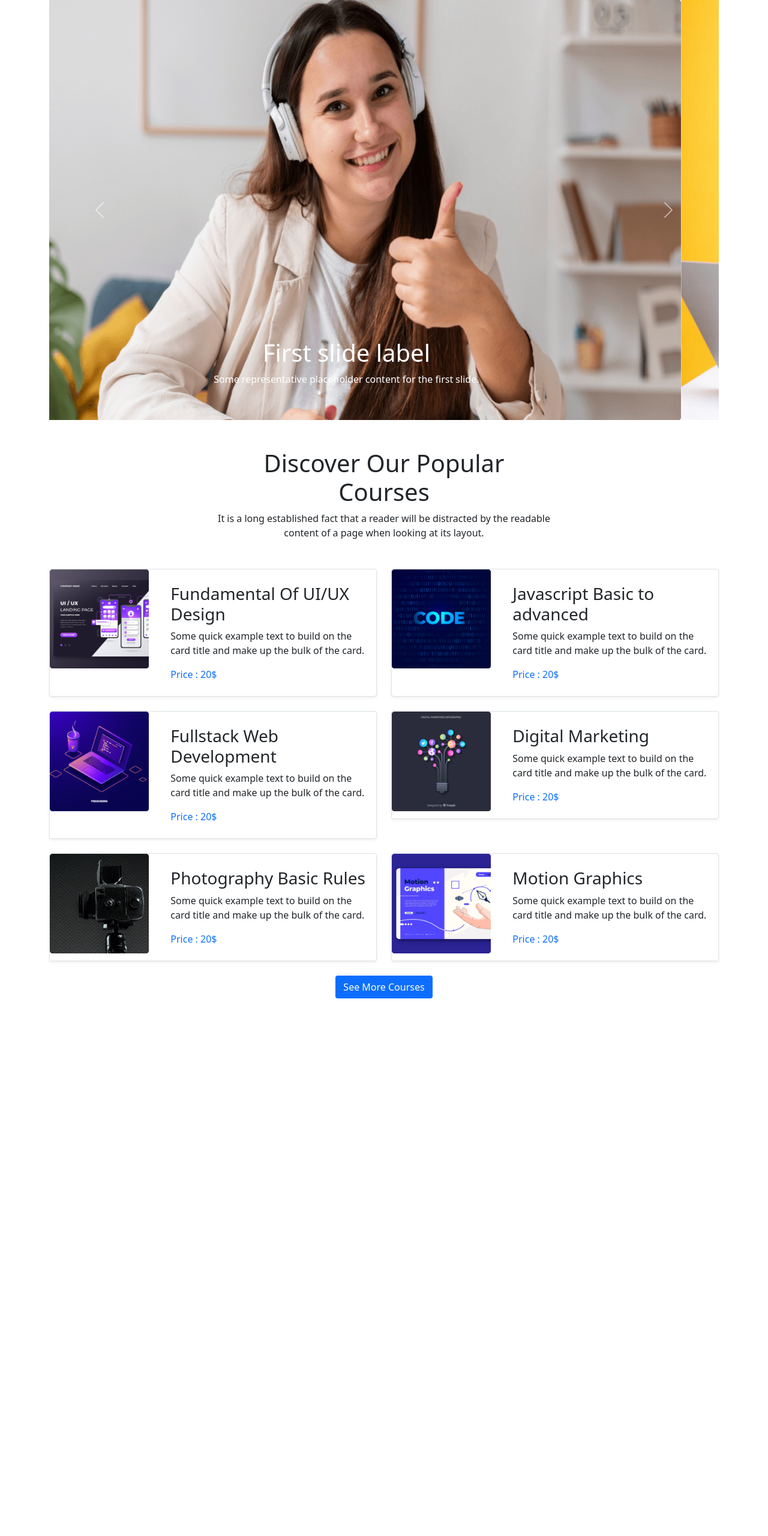
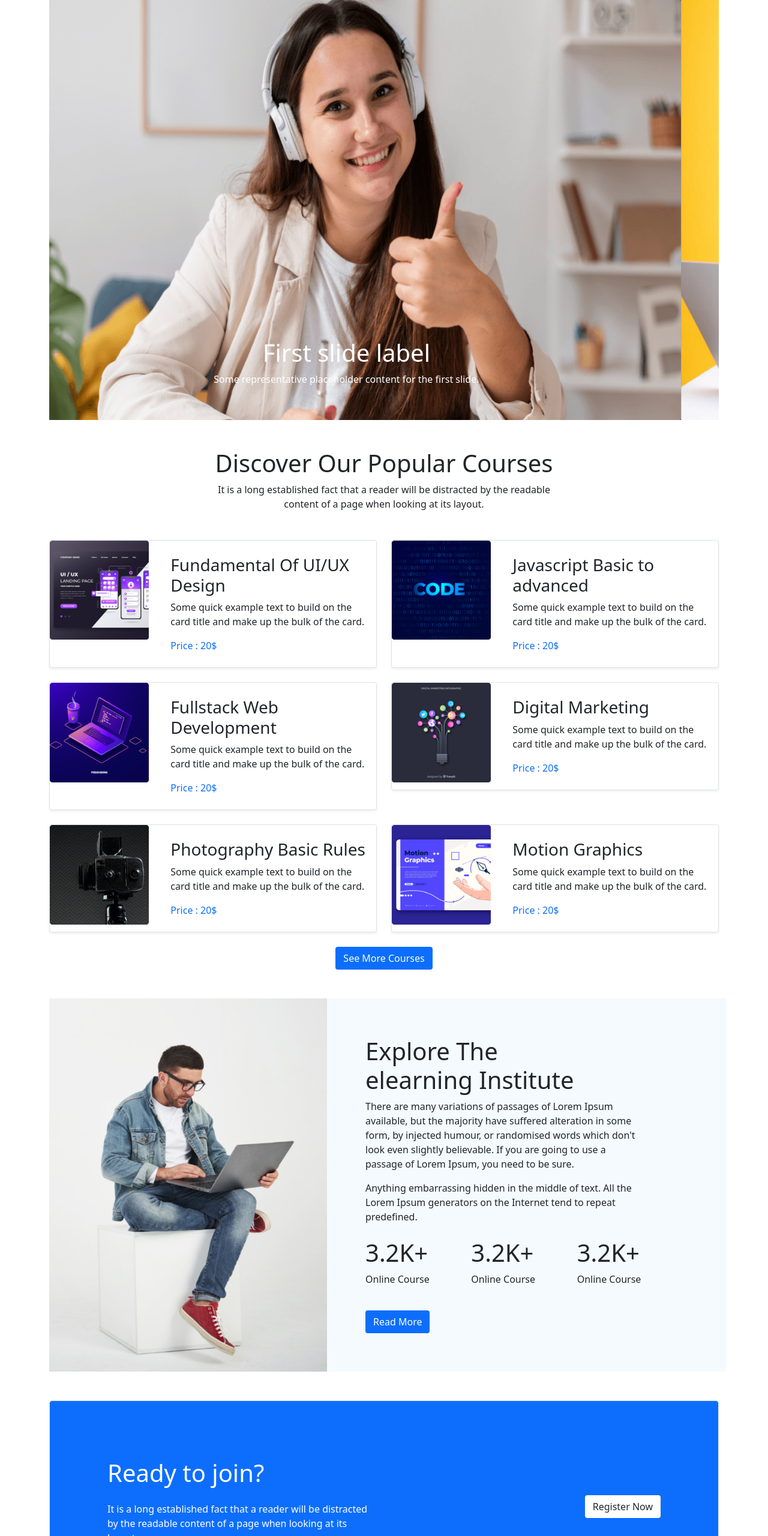
Before and after one commit to alamin516/pro-edu-landingpage, a plain HTML site: page index.html in a window 1280 px wide. Shown: the top 2560 px of the page at 60% size. Before the commit the page ends 1712 px from the top, so only its background shows below. Drawn offline with nearby package versions, Linux system fonts and the light colour scheme.

Commit message:
Explore Section added

```diff
--- a/css/style.css
+++ b/css/style.css
@@ -0,0 +1,15 @@
+.carousel-item {
+    position: relative;
+    z-index: 2;
+}
+
+.carousel-item::after {
+    position: absolute;
+    content: "";
+    width: 100%;
+    height: 100%;
+    top: 0;
+    left: 0;
+    background: rgba(29, 29, 29, 0.7);
+    z-index: -1;
+}
--- a/index.html
+++ b/index.html
@@ -63,7 +63,8 @@
         <div class="carousel-inner">
           <!-- Carosuel Single Item Start -->
           <div class="carousel-item active ">
-            <img src="images/cover/cover-1.png" class="d-block w-100 img-fluid" style="height: 700px;" alt="...">
+            <img src="images/cover/cover-1.png" class="d-block w-100 img-fluid opacity-25" style="height: 700px;"
+              alt="...">
             <div class="carousel-caption d-none d-md-block d-flex align-items-center">
               <h1>First slide label</h1>
               <p>Some representative placeholder content for the first slide.</p>
@@ -105,8 +106,8 @@
     <!-- Carosuel Section End  -->
 
     <!-- Course Section Start  -->
-    <div class="section my-5">
-      <h1 class="text-center">Discover Our Popular <br> Courses</h1>
+    <div class="courses-section my-5">
+      <h1 class="text-center w-26 px-2">Discover Our Popular Courses</h1>
       <p class="text-center mb-lg-5 px-sm-5">It is a long established fact that a reader will be distracted by the
         readable <br> content of a page when looking at its layout.</p>
       <div class="row gx-4 gy-4">
@@ -212,6 +213,104 @@
       </div>
     </div>
     <!-- Course Section Start  -->
+
+    <!-- Explore-section-Start  -->
+    <section class="explore my-lg-5">
+      <div class="row">
+        <div class="col-lg-5 col-md-5 col-sm-12 pe-0">
+          <img src="images/working.png" class="img-fluid" alt="">
+        </div>
+        <div class="col-lg-7 col-md-7 col-sm-12 p-5 d-flex align-items-center" style="background-color: #F4FAFD;">
+          <div class="ps-3 pe-5">
+            <h1 class="w-75">Explore The elearning Institute</h1>
+            <p class="pe-5">There are many variations of passages of Lorem Ipsum available, but the majority have
+              suffered alteration in some form, by injected humour, or randomised words which don't look even slightly
+              believable. If you are going to use a passage of Lorem Ipsum, you need to be sure.</p>
+
+            <p class="pe-5">Anything embarrassing hidden in the middle of text. All the Lorem Ipsum generators on the
+              Internet tend to repeat predefined.</p>
+            <div class="row mt-4">
+              <div class="col-lg-4">
+                <h1>3.2K+</h1>
+                <p>Online Course</p>
+              </div>
+              <div class="col-lg-4">
+                <h1>3.2K+</h1>
+                <p>Online Course</p>
+              </div>
+              <div class="col-lg-4">
+                <h1>3.2K+</h1>
+                <p>Online Course</p>
+              </div>
+            </div>
+
+            <div class="read-more-btn mt-4 ">
+              <button class="btn bg-primary text-white hover">Read More</button>
+            </div>
+          </div>
+        </div>
+      </div>
+    </section>
+    <!-- Explore-section-End  -->
+
+    <!-- Modal box Start  -->
+    <section class="modal-box bg-primary border rounded-3 p-5 my-5">
+      <div class="row p-5 d-flex">
+        <div class="col-lg-6 text-white">
+          <h1 class="mb-4">Ready to join?</h1>
+          <p>It is a long established fact that a reader will be distracted by the readable content of a page when
+            looking at its layout.</p>
+        </div>
+        <div class="col-lg-6 d-flex justify-content-end align-items-center"">
+          <div class="modal-btn ">
+            <!-- Button trigger modal -->
+            <button type="button" class="btn bg-white" data-bs-toggle="modal" data-bs-target="#exampleModal">
+              Register Now
+            </button>
+
+            <!-- Modal -->
+            <div class="modal fade" id="exampleModal" tabindex="-1" aria-labelledby="exampleModalLabel"
+              aria-hidden="true">
+              <div class="modal-dialog">
+                <div class="modal-content">
+                  <div class="modal-header">
+                    <h5 class="modal-title" id="exampleModalLabel">Modal title</h5>
+                    <button type="button" class="btn-close" data-bs-dismiss="modal" aria-label="Close"></button>
+                  </div>
+                  <div class="modal-body">
+                    <form>
+                      <div class="mb-3">
+                        <label for="exampleInputEmail1" class="form-label">Email address</label>
+                        <input type="email" class="form-control" id="exampleInputEmail1" aria-describedby="emailHelp">
+                        <div id="emailHelp" class="form-text">We'll never share your email with anyone else.</div>
+                      </div>
+                      <div class="mb-3">
+                        <label for="exampleInputPassword1" class="form-label">Password</label>
+                        <input type="password" class="form-control" id="exampleInputPassword1">
+                      </div>
+                      <div class="mb-3 form-check">
+                        <input type="checkbox" class="form-check-input" id="exampleCheck1">
+                        <label class="form-check-label" for="exampleCheck1">Check me out</label>
+                      </div>
+                      <button type="submit" class="btn btn-primary">Submit</button>
+                    </form>
+                  </div>
+                  <div class="modal-footer">
+                    <button type="button" class="btn btn-secondary" data-bs-dismiss="modal">Close</button>
+                    <button type="button" class="btn btn-primary">Save changes</button>
+                  </div>
+                </div>
+              </div>
+            </div>
+          </div>
+
+        </div>
+      </div>
+    </section>
+    <!-- Modal box End -->
+
+
+
   </main>
   <!-- Main End -->
 
```
Lines whose indentation alone changed are shown as unchanged.
